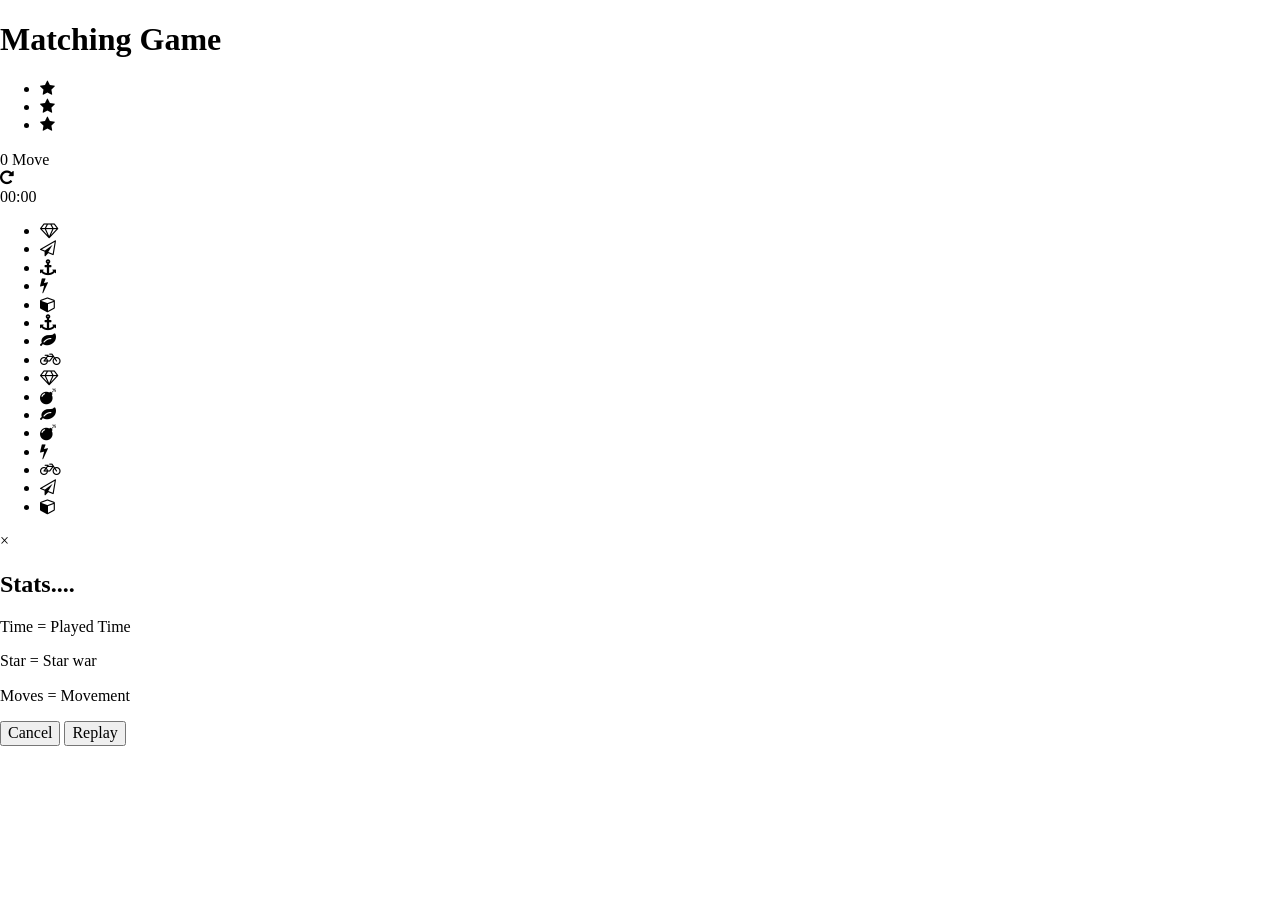
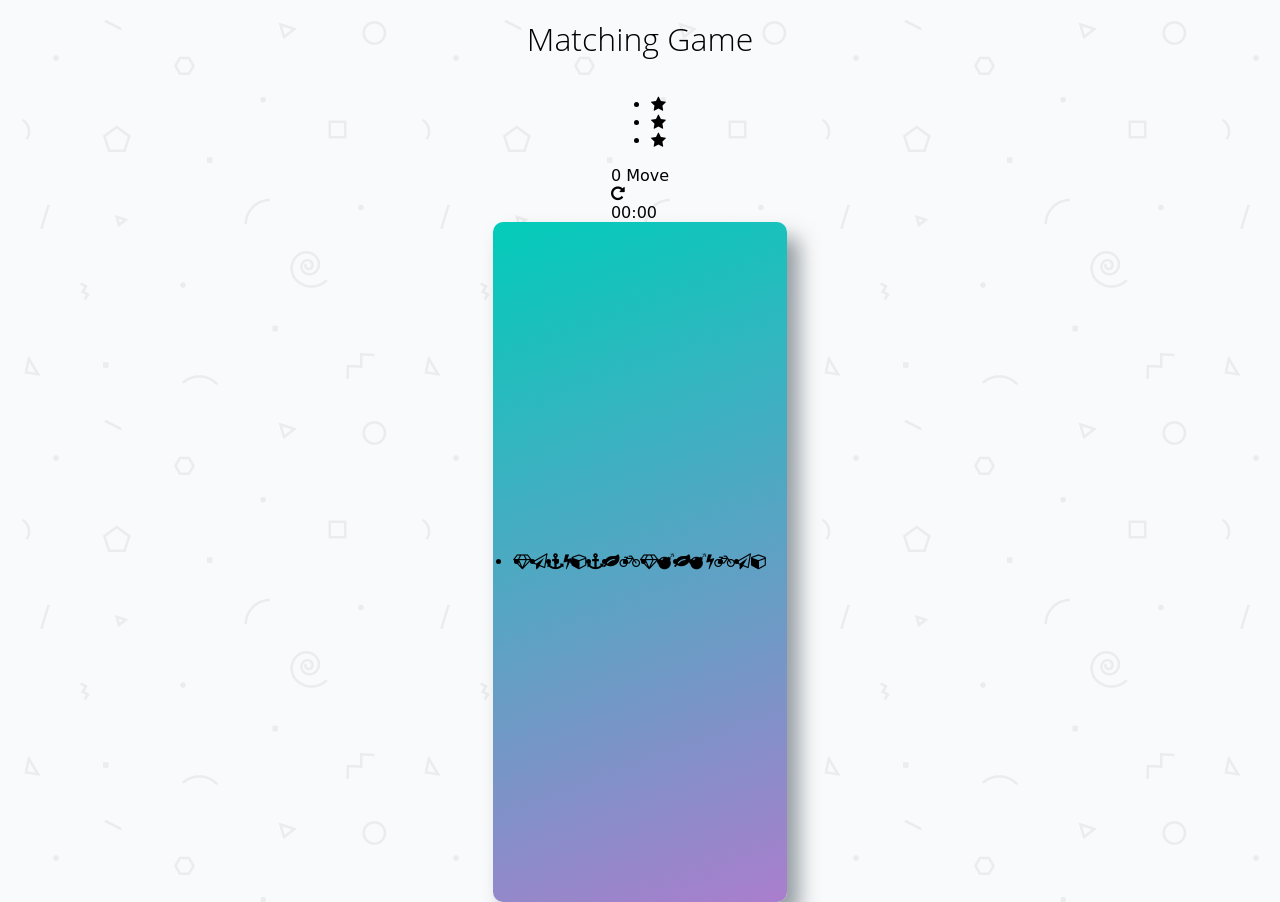
Before and after one commit to abeebridwan/Memory-Game, a plain HTML site: page index.html in a window 1280 px wide. Shown: the top 902 px of the page. Before the commit the page ends 800 px from the top, so only its background shows below. Drawn offline with nearby package versions, Linux system fonts and the light colour scheme; a web font is replaced by a local one.

Commit message:
intial styles added to the container and body

```diff
--- a/css/app.css
+++ b/css/app.css
@@ -0,0 +1,52 @@
+html {
+    box-sizing: border-box;
+}
+
+*,
+*::before,
+*::after {
+    box-sizing: inherit;
+}
+
+html,
+body {
+    max-width: 100%;
+    max-height: 100%;
+    margin: 0;
+    padding: 0;
+}
+
+body {
+    background: #ffffff url('../img/geometry2.png'); /* Background pattern from Subtle Patterns */
+    font-family: 'Coda', cursive;
+}
+
+.container {
+    display: flex;
+    justify-content: center;
+    align-items: center;
+    flex-direction: column;
+}
+
+h1 {
+    font-family: 'Open Sans', sans-serif;
+    font-weight: 300;
+}
+
+/*
+ * Styles for the deck of cards
+ */
+
+.deck {
+    max-width: 660px;
+    min-height: 680px;
+    background: linear-gradient(160deg, #02ccba 0%, #aa7ecd 100%);
+    padding: 20px;
+    border-radius: 10px;
+    box-shadow: 12px 15px 20px 0 rgba(46, 61, 73, 0.5);
+    display: flex;
+    flex-wrap: wrap;
+    justify-content: space-around;
+    align-items: center;
+    margin: 0 2em 3em;
+}
```
Also changed, not shown: index.html (+0 -1 lines).
